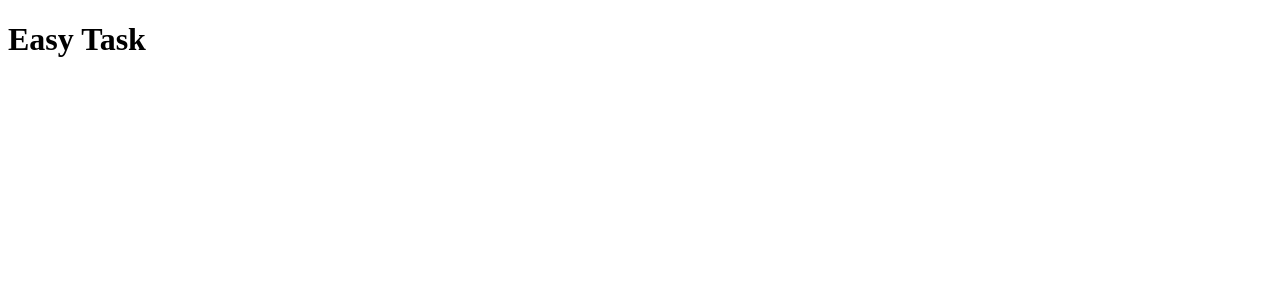
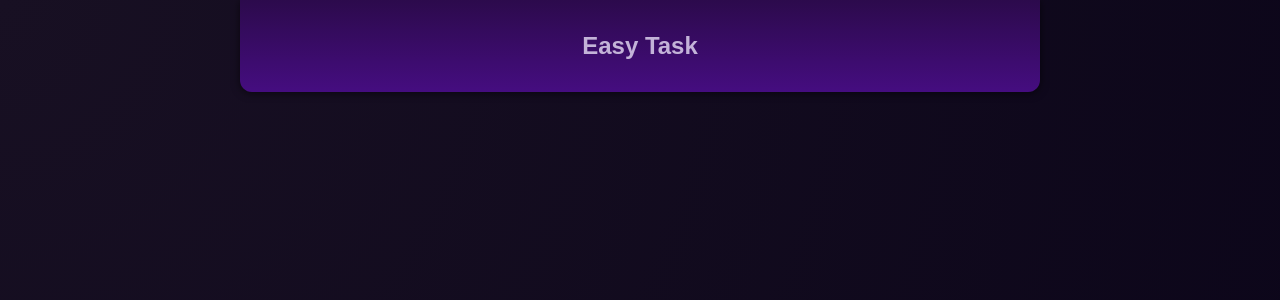
Before and after one commit to KevinArmstrong-dev/angular-app, an Angular app: page / in a window 1280 px wide. Shown: the top 300 px of the page. Built offline with nearby package versions, Linux system fonts and the light colour scheme.

Commit message:
Added some styles and removed redundant files

```diff
--- /dev/null
+++ b/src/app/header.component.css
@@ -0,0 +1,52 @@
+header {
+    display: flex;
+    flex-direction: column;
+    align-items: center;
+    gap: 1rem;
+    width: 90%;
+    max-width: 50rem;
+    margin: 0 auto 2rem auto;
+    text-align: center;
+    background: linear-gradient(
+      to bottom,
+      #2c0a4c,
+      #450d80
+    );
+    padding: 1rem;
+    border-bottom-right-radius: 12px;
+    border-bottom-left-radius: 12px;
+    box-shadow: 0 1px 8px rgba(0, 0, 0, 0.6);
+  }
+
+  img {
+    width: 3.5rem;
+    object-fit: contain;
+  }
+
+  h1 {
+    font-size: 1.25rem;
+    margin: 0;
+    padding: 0;
+  }
+
+  p {
+    margin: 0;
+    font-size: 0.8rem;
+    text-wrap: balance;
+  }
+
+  @media (min-width: 768px) {
+    header {
+      padding: 2rem;
+    }
+
+    img {
+      width: 4.5rem;
+    }
+
+    h1 {
+      font-size: 1.5rem;
+      margin: 0;
+      padding: 0;
+    }
+  }
--- a/src/app/header.component.ts
+++ b/src/app/header.component.ts
@@ -4,8 +4,8 @@ import { Component } from "@angular/core";
     selector: 'app-header', //we use dash to avoid single words to avoid clashing with built in parts like using 'header'
     // template: '', this is not advisable in general because it is only recommended for 3 liners or less  instead use ext file
     templateUrl:'./header.component.html',
-    standalone:true
-
+    standalone:true,
+    styleUrls: ['./header.component.css',]
 })
 
 export class HeaderComponent{}
--- a/src/styles.scss
+++ b/src/styles.scss
@@ -1 +1,18 @@
 /* You can add global styles to this file, and also import other style files */
+/* You can add global styles to this file, and also import other style files */
+* {
+    box-sizing: border-box;
+  }
+
+  html {
+    height: 100%;
+  }
+
+  body {
+    font-family: "Poppins", sans-serif;
+    background: radial-gradient(circle at top left, #181023, #0b0519);
+    color: #c3b3d8;
+    margin: 0;
+    padding: 0;
+    height: 100%;
+  }
```
Also changed, not shown: src/app/app-routing.module.ts (deleted, +0 -10 lines), src/app/app.module.ts (deleted, +0 -18 lines), src/assets/task-management-logo.png (added).
